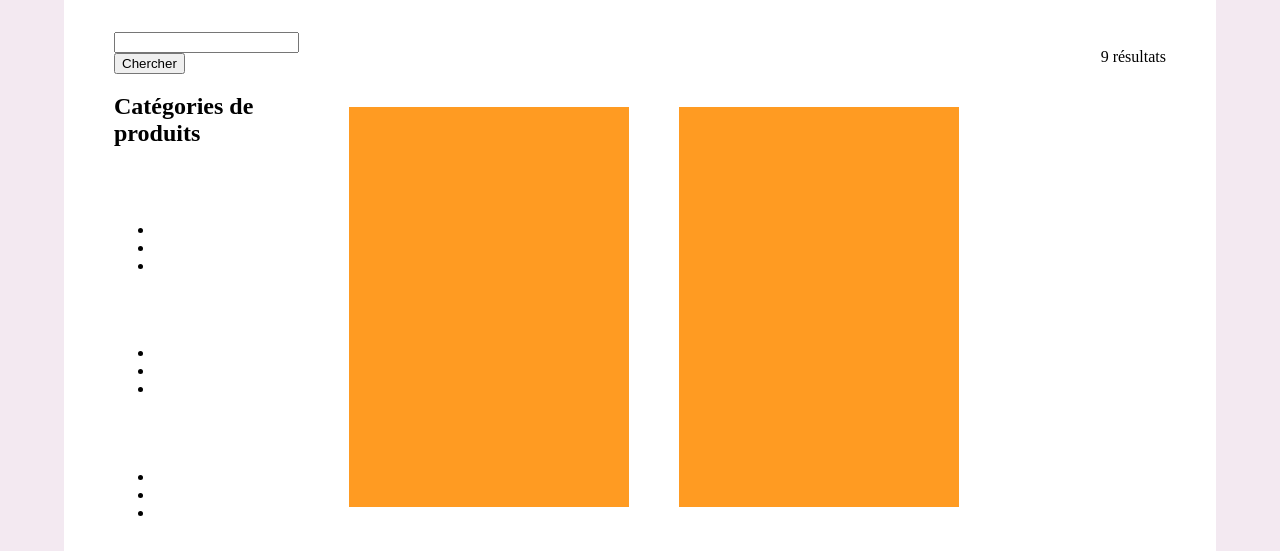
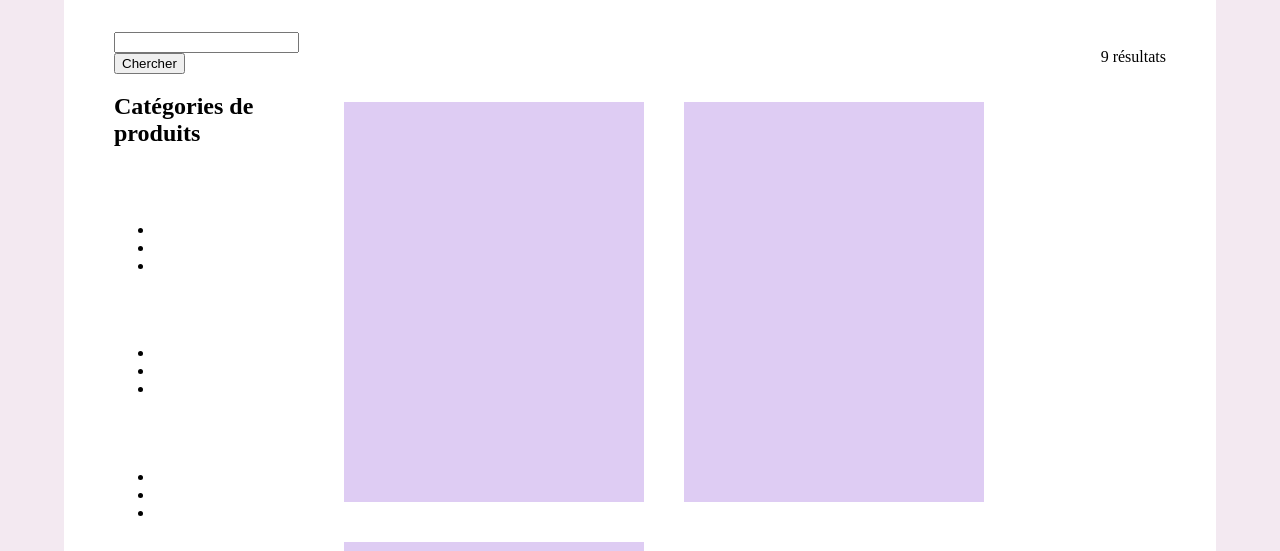
Before and after one commit to Camilofranco97/FrancoCamilo_5_23032021, a plain HTML site: page index.html in a window 1280 px wide. Shown: the part 249-800 px from the top of the page. Drawn offline with Linux system fonts and the light colour scheme.

Commit message:
add footer & modif margin product-item

```diff
--- a/index.html
+++ b/index.html
@@ -26,7 +26,7 @@
       </div>
     </div>
   </header>
-  <div class="container col">
+  <section class="container col">
     <div class="content row">
       <div class="content-aside col">
         <div class="aside-search">
@@ -146,13 +146,12 @@
         </div>
       </div>
     </div>
-    </section>
-  </div>
-  </div>
-  <footer>
-
-  </footer>
-  </div>
+    <footer>
+      <div>
+        <p style="color: white;">Projet 5</p>
+      </div>
+    </footer>
+  </section>
 </body>
 
 </html>
--- a/style.css
+++ b/style.css
@@ -71,9 +71,13 @@ h1{
 }
 
 .product-item{
-    width: 280px;
+    width: 300px;
     height: 400px;
-    background-color: rgb(255, 155, 34);
+    background-color: #deccf3;
     box-sizing: border-box;
-    margin: 25px;
+    margin: 20px;
 }
+
+footer{
+    background-color: black;
+}
```
